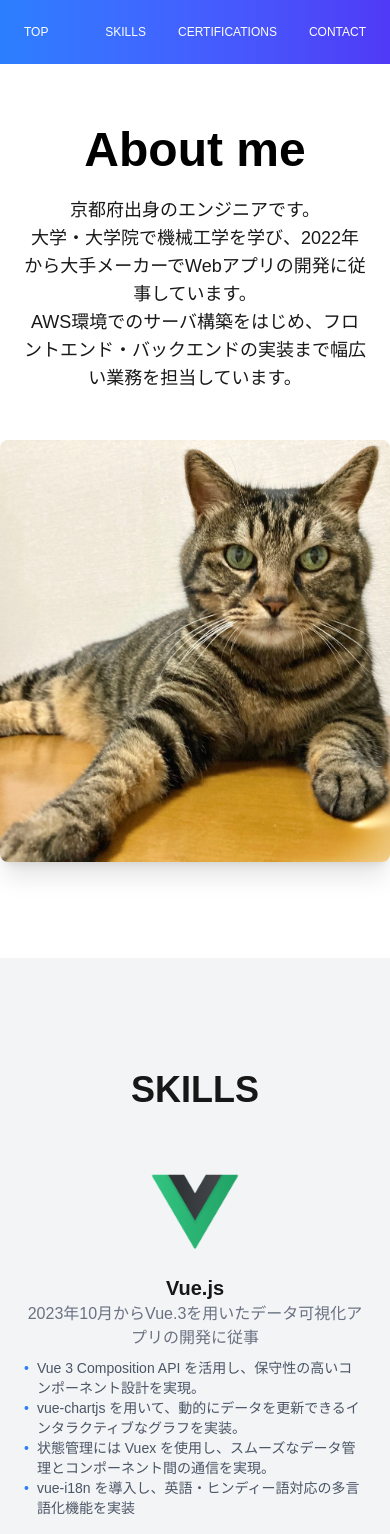
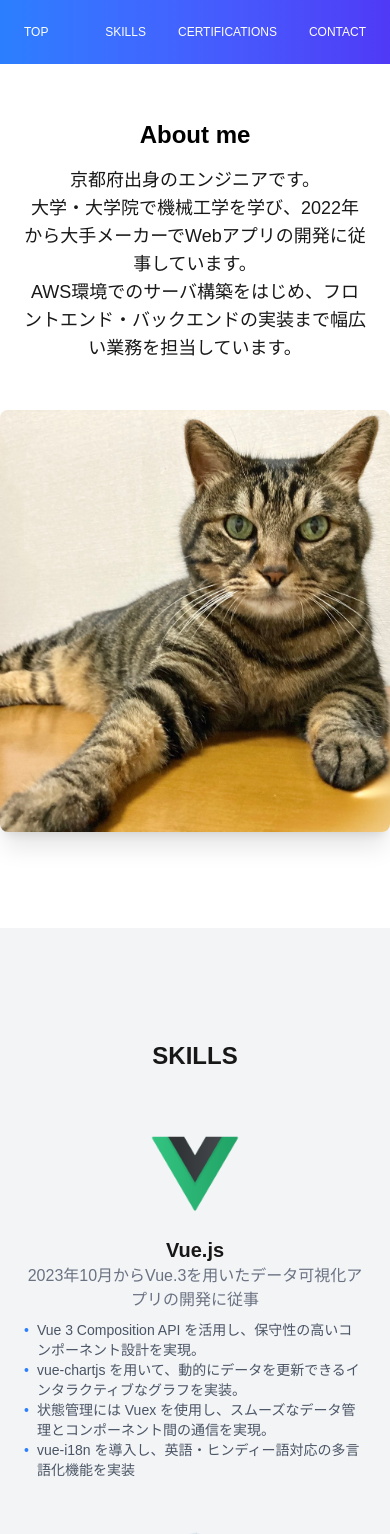
Before and after one commit to Wakamatu57/my-portfolio, a Next.js app: page / in a window 390 px wide. Shown: the top 1534 px of the page. Built offline with nearby package versions, Linux system fonts and the light colour scheme.

Commit message:
テキストサイズをフレキシブルに

```diff
--- a/src/app/components/contact/index.tsx
+++ b/src/app/components/contact/index.tsx
@@ -1,7 +1,9 @@
 const Contact = () => {
   return (
     <div className="max-w-screen-xl mx-auto text-center">
-      <h2 className="text-4xl font-semibold mb-6">CONTACT</h2>
+      <h2 className="text-2xl sm:text-3xl md:text-4xl font-semibold mb-6">
+        CONTACT
+      </h2>
       <p className="text-lg text-gray-700 mb-8">
         お問い合わせは、
         <br className="block md:hidden" />
--- a/src/app/components/license/index.tsx
+++ b/src/app/components/license/index.tsx
@@ -63,7 +63,9 @@ const Licenses = () => {
 
   return (
     <div className="max-w-screen-xl mx-auto text-center">
-      <h2 className="text-4xl font-semibold mb-12">CERTIFICATIONS</h2>
+      <h2 className="text-2xl sm:text-3xl md:text-4xl  font-semibold mb-12">
+        CERTIFICATIONS
+      </h2>
       <div className="grid grid-cols-1 md:grid-cols-2 lg:grid-cols-3 gap-12 px-6 md:px-12">
         {licenses.map((license, index) => (
           <InfoCard cardInfo={license} key={index} />
--- a/src/app/components/skill/index.tsx
+++ b/src/app/components/skill/index.tsx
@@ -57,7 +57,9 @@ const Skills = () => {
   ];
   return (
     <div className="max-w-screen-xl mx-auto text-center">
-      <h2 className="text-4xl font-semibold mb-12">SKILLS</h2>
+      <h2 className="text-2xl sm:text-3xl md:text-4xl font-semibold mb-12">
+        SKILLS
+      </h2>
       <div className="grid grid-cols-1 md:grid-cols-2 lg:grid-cols-3 gap-12 px-6 md:px-12">
         {skills.map((skill, index) => (
           <ImageInfoCard imageInfo={skill} key={index} />
--- a/src/app/components/split/index.tsx
+++ b/src/app/components/split/index.tsx
@@ -5,7 +5,7 @@ const SplitSection = () => {
     <div className="flex flex-col md:flex-row py-24 bg-split bg-cover bg-center relative">
       <div className="flex flex-1 items-center justify-center text-center md:text-left p-6">
         <div>
-          <h2 className="text-5xl font-bold leading-tight text-black mb-4">
+          <h2 className="text-2xl sm:text-3xl md:text-4xl font-bold leading-tight text-black mb-4">
             About me
           </h2>
           <p className="text-lg text-black opacity-90 mb-6">
```
